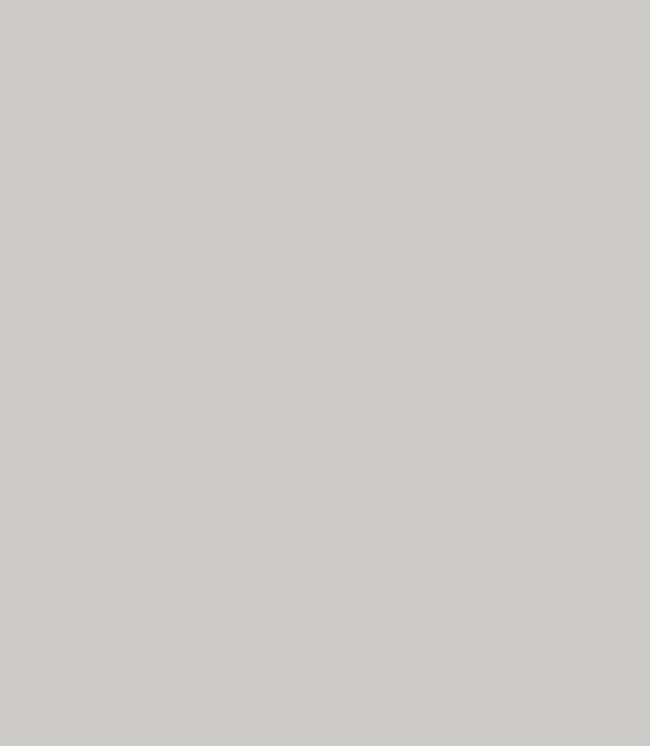
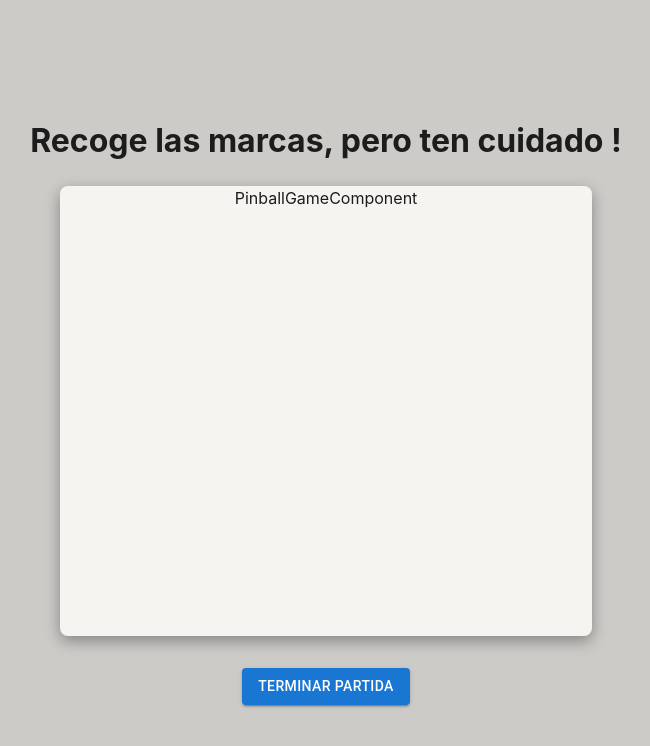
Before and after one commit to fedengarcia/tesis-pinball-game, a React (Vite) app: page /game in a window 1280 px wide. Before the commit this address had no page. Shown: the top 746 px of the page, without its empty margins (314-964 px from the left). Built offline with nearby package versions, Linux system fonts and the light colour scheme.

Commit message:
refactor to game

```diff
--- a/src/components/PinballGameComponent/PinballGameComponent.jsx
+++ b/src/components/GameComponent/GameComponent.jsx
@@ -3,7 +3,7 @@ import { APP_DATA } from '../../CONSTANTS'
 import { Button } from '@mui/material'
 import { StyledLayoutContent } from '../../styled-components/containers'
 
-export default function PinballGameComponent({
+export default function GameComponent({
     setIsGameEnd
 }) {
 
--- a/src/pages/PinballGame.jsx
+++ b/src/pages/Game.jsx
@@ -1,9 +1,9 @@
 import React, { useState } from 'react'
 import { StyledAppLayout } from '../styled-components/containers'
-import PinballGameComponent from '../components/PinballGameComponent/PinballGameComponent'
+import PinballGameComponent from '../components/GameComponent/GameComponent'
 import LastForm from '../components/LastForm'
 
-export default function PinballGame() {
+export default function Game() {
   const [isGameEnd, setIsGameEnd] = useState(false)
 
   return (
--- a/src/routes/Routes.jsx
+++ b/src/routes/Routes.jsx
@@ -1,7 +1,7 @@
 import React from 'react';
 import { Routes as ReactRoutes, Route } from 'react-router-dom';
 import App from '../App'
-import PinballGame from '../pages/PinballGame';
+import Game from '../pages/Game';
 import EndGame from '../pages/EndGame';
 
 export default function Routes () {
@@ -11,8 +11,8 @@ export default function Routes () {
                 exact path={'/'}
                 element={<App/>} />
             <Route
-                exact path={'/pinball-game'}
-                element={<PinballGame/>} />
+                exact path={'/game'}
+                element={<Game/>} />
             <Route
                 exact path={'/end-game'}
                 element={<EndGame/>} />
```
